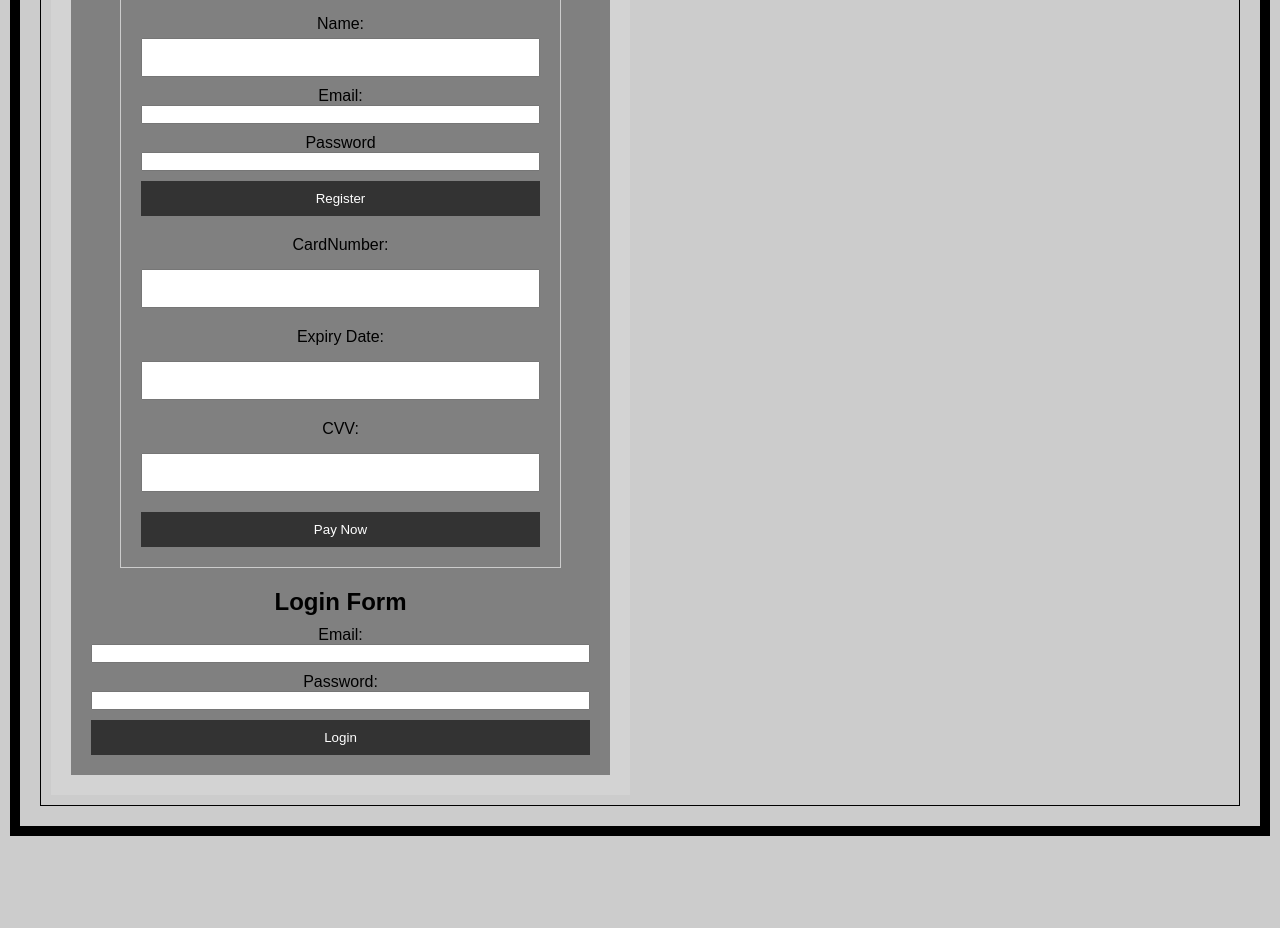
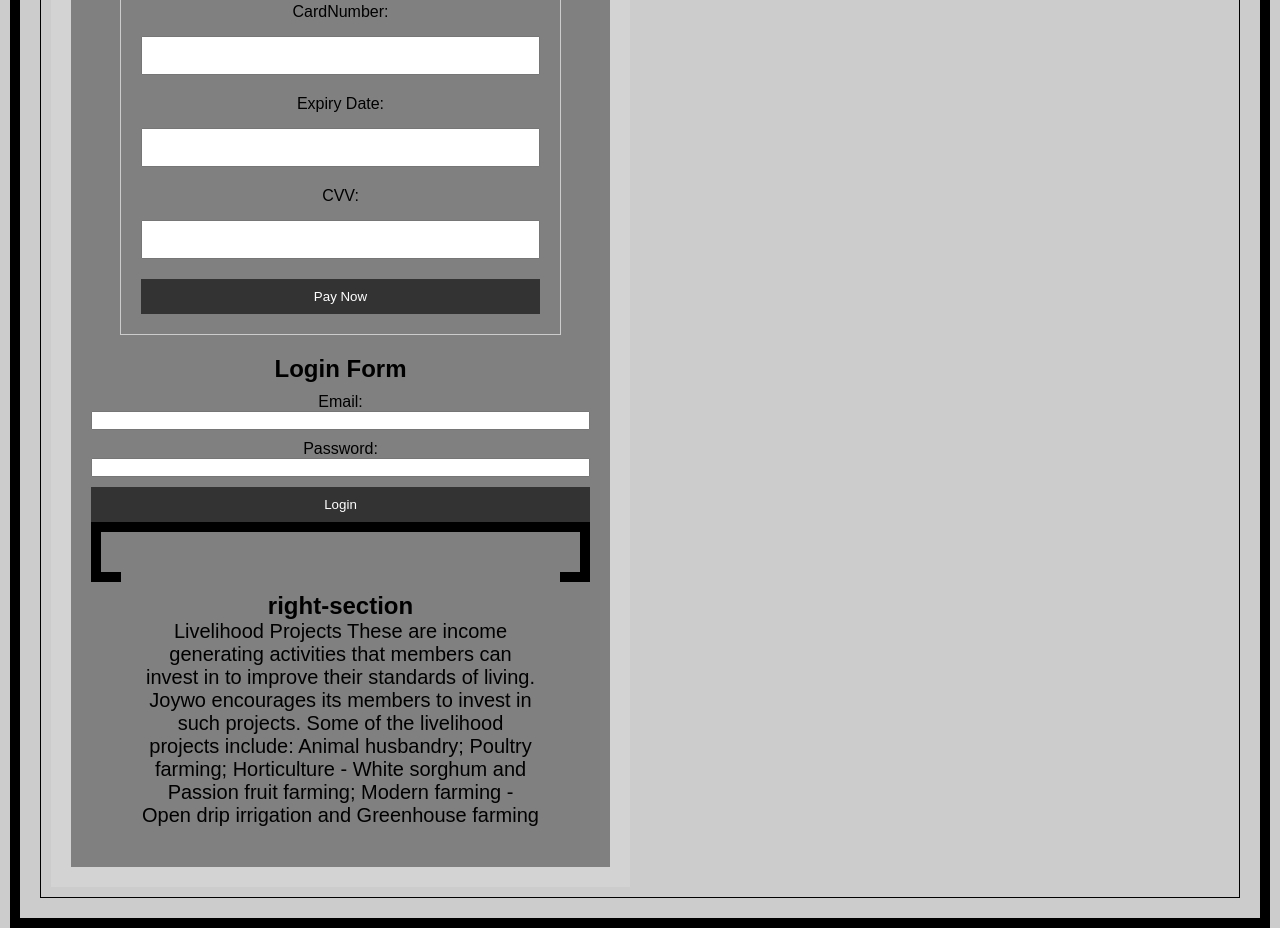
Before and after one commit to Denniskaime/Dynamic-Web, a plain HTML site: page index.html in a window 1280 px wide. Shown: the part 2812-3740 px from the top of the page. Before the commit the page ends 3648 px from the top, so only its background shows below. Drawn offline with Linux system fonts and the light colour scheme.

Commit message:
commit 4

```diff
--- a/index.html
+++ b/index.html
@@ -104,6 +104,18 @@
 
     <button type="submit">Login</button>
   </form>
+  <div class="container">
+    <div class="right-section">
+      <h2>right-section</h2>
+      <p> Livelihood Projects
+        These are income generating activities that members can invest in to improve their standards of living. Joywo encourages its members to invest in such projects. Some of the livelihood projects include:
+
+        Animal husbandry;
+        Poultry farming;
+        Horticulture - White sorghum  and Passion fruit farming;
+        Modern farming - Open drip irrigation and Greenhouse farming</p>
+    </div>
+  </div>
 </div>
 </div>
 </div>
--- a/style.css
+++ b/style.css
@@ -16,7 +16,7 @@ h1 {
   }
   .intro {
     background-color: hsl(300, 15%, 94%);
-    margin-right: 40%;
+    margin: 0;
   }
   .highlight{
     color: orange;
@@ -56,9 +56,11 @@ h1 {
   }
   .right-section {
     flex: 1;
+    margin-top: 20PX;
     background-color: gray;
     padding: 20px;
     grid-column: 2/span 1;
+    float: right;
 
 
   .navbar ul{
```
